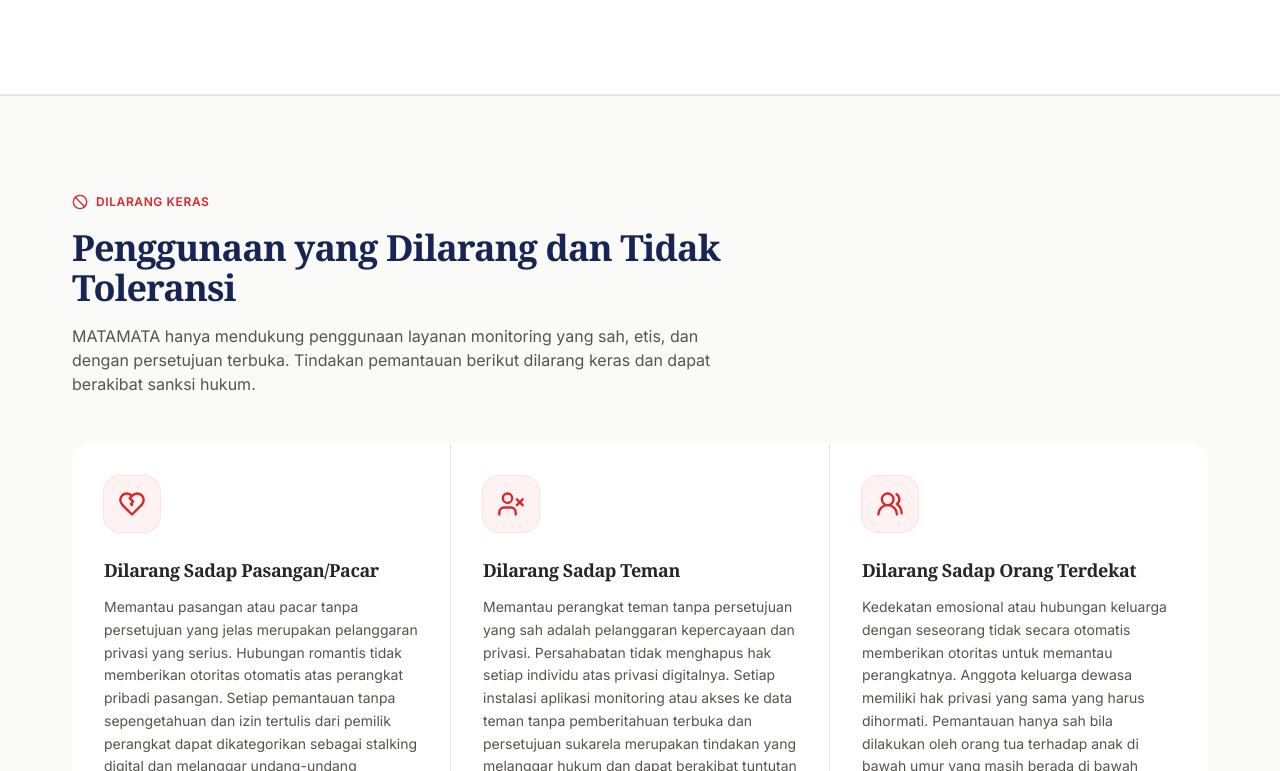
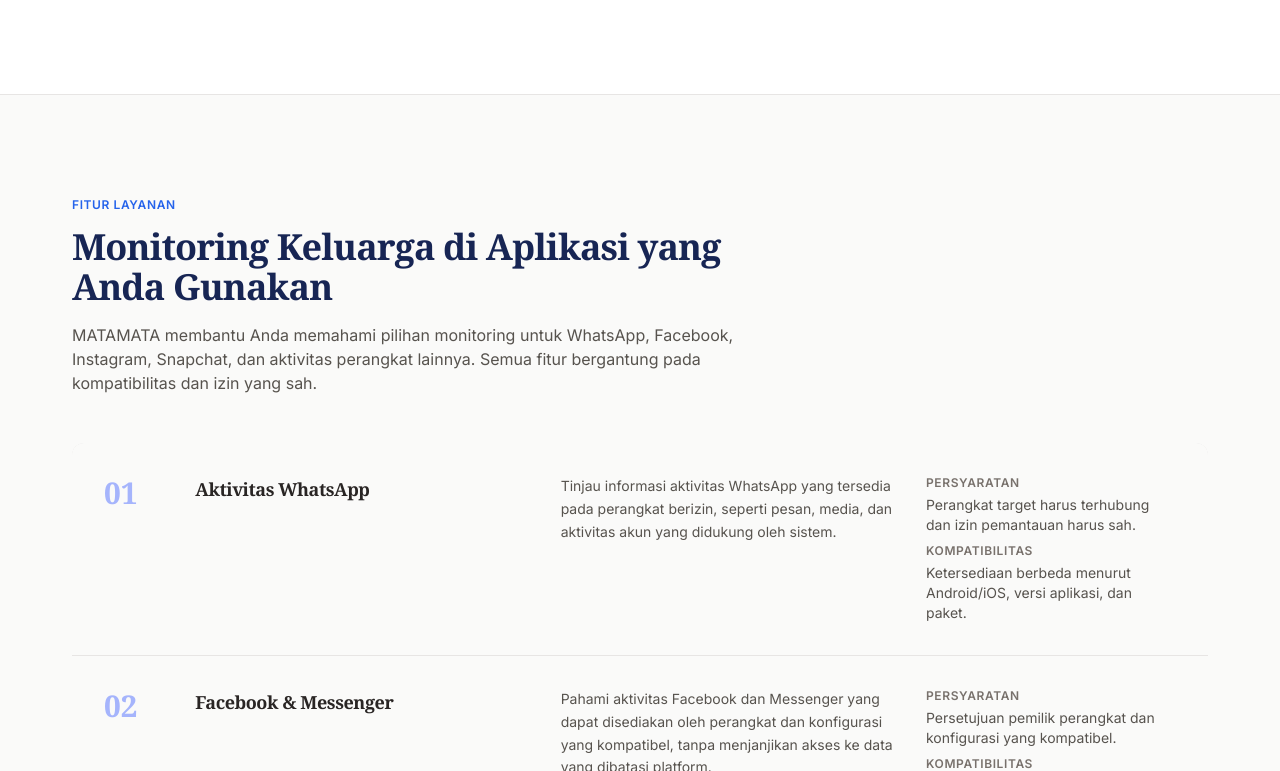
Before and after one commit to pocopixel/matamata.gitlab.io, a React (Vite) app: page / in a window 1280 px wide. Shown: the part 1609-2380 px from the top of the page. Built offline with nearby package versions, Linux system fonts and the light colour scheme; a web font is replaced by a local one.

Commit message:
Updated HomePage.tsx

```diff
--- a/src/pages/HomePage.tsx
+++ b/src/pages/HomePage.tsx
@@ -44,13 +44,13 @@ export default function HomePage() {
       />
       <Hero />
       <EditorialInsight />
-      <ProhibitedUse />
       <Features />
       <DeviceCompatibility />
       <ScreenshotShowcase />
       <HowItWorks />
       <Pricing />
       <FAQ />
+      <ProhibitedUse />
       <FinalCTA />
     </>
   );
```
